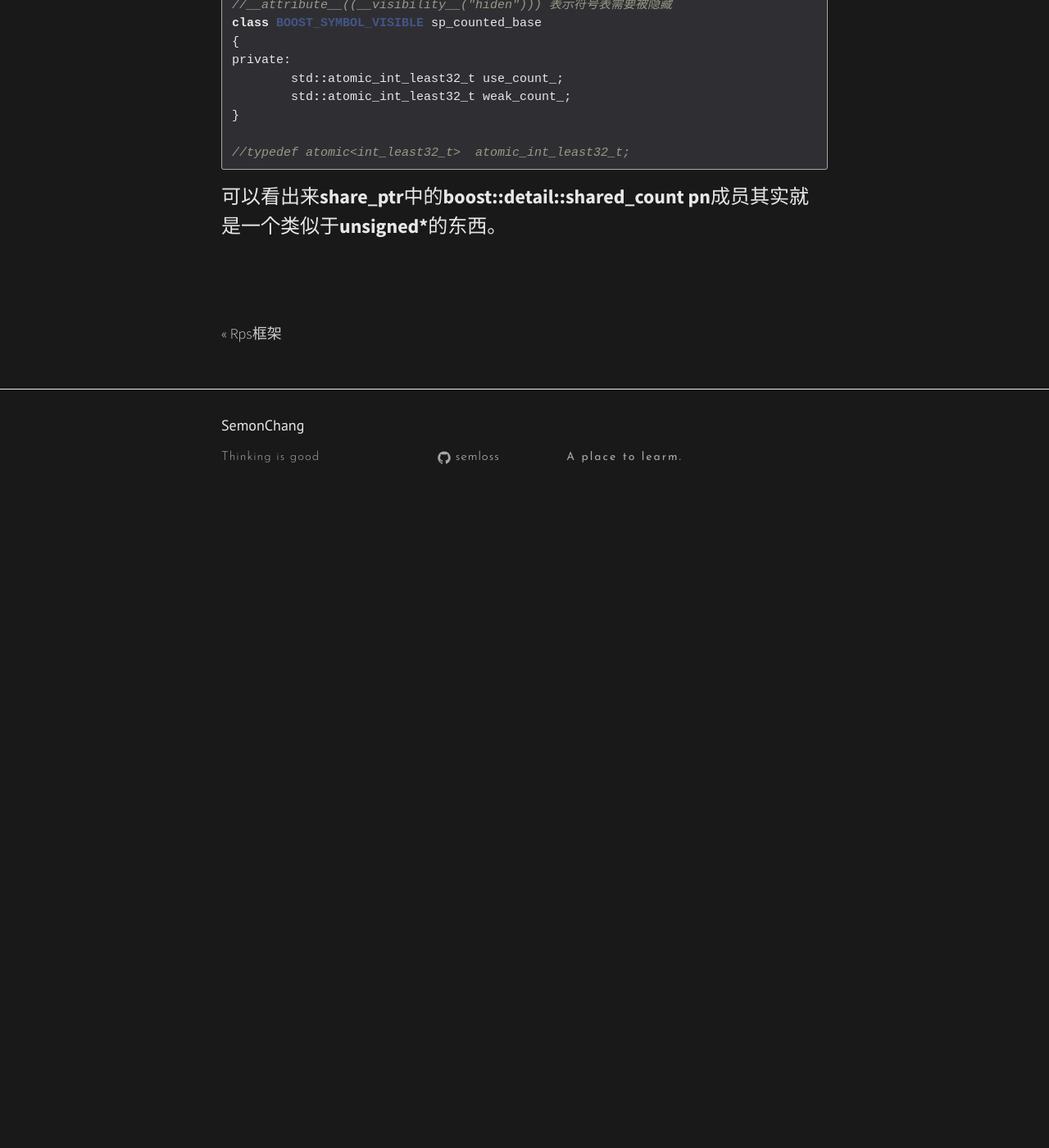
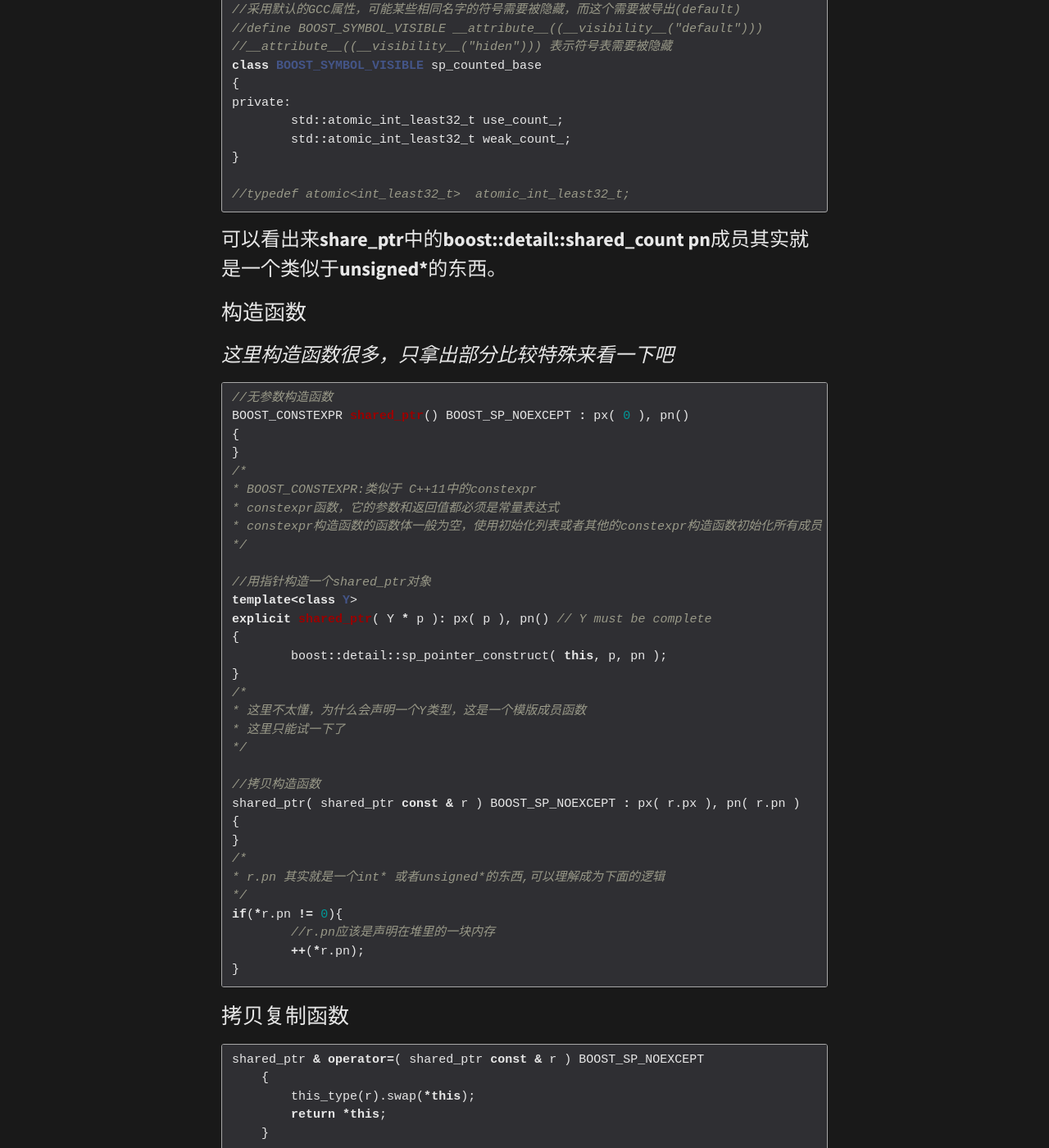
Before and after one commit to Semloss/semloss.github.io, a Jekyll site: the page built from _posts/2019-05-18-boost库详解.md, in a window 1280 px wide and 1400 px high, scrolled down 1908 px. Shown: the whole window at 82% size. Built offline with Jekyll 4.4.1, drawn with Linux system fonts in a browser that asks for light colours; nearby versions of some CDN libraries; our own code applies the rules of GitHub Pages for plain Markdown files; before the commit the page ends 2538 px from its top, so only the background shows below that; some of the changed text lies outside the part shown.

Commit message:
boost shared ptr

````diff
--- a/_posts/2019-05-18-boost库详解.md
+++ b/_posts/2019-05-18-boost库详解.md
@@ -4,7 +4,7 @@
 
 ### share_ptr类
 
-#### 特殊成员
+### 特殊成员
 
 ```c++
 template<class T> class shared_ptr{
@@ -32,9 +32,9 @@ private:
 };
 ```
 
-#### 下面进行部分代码的解释
+### 下面进行部分代码的解释
 
-##### boost::detail::sp_element
+### boost::detail::sp_element
 
 ```c++
 //实现代码如下
@@ -49,7 +49,7 @@ template< class T> struct sp_element
 	boost::detail::sp_element< int >::type 就是指的是int类型
 ```
 
-##### boost::detail::shared_count
+### boost::detail::shared_count
 
 ```c++
 //file: boost/smart_ptr/detail/shared_count.hpp
@@ -78,3 +78,98 @@ private:
 ```
 
 可以看出来**share_ptr**中的**boost::detail::shared_count pn**成员其实就是一个类似于**unsigned\***的东西。
+
+### 构造函数
+
+*这里构造函数很多，只拿出部分比较特殊来看一下吧*
+
+```c++
+//无参数构造函数
+BOOST_CONSTEXPR shared_ptr() BOOST_SP_NOEXCEPT : px( 0 ), pn()
+{
+}
+/*
+* BOOST_CONSTEXPR:类似于 C++11中的constexpr
+* constexpr函数，它的参数和返回值都必须是常量表达式
+* constexpr构造函数的函数体一般为空，使用初始化列表或者其他的constexpr构造函数初始化所有成员
+*/
+
+//用指针构造一个shared_ptr对象
+template<class Y>
+explicit shared_ptr( Y * p ): px( p ), pn() // Y must be complete
+{
+	boost::detail::sp_pointer_construct( this, p, pn );
+}
+/*
+* 这里不太懂，为什么会声明一个Y类型，这是一个模版成员函数
+* 这里只能试一下了
+*/
+
+//拷贝构造函数
+shared_ptr( shared_ptr const & r ) BOOST_SP_NOEXCEPT : px( r.px ), pn( r.pn )
+{
+}
+/*
+* r.pn 其实就是一个int* 或者unsigned*的东西,可以理解成为下面的逻辑
+*/
+if(*r.pn != 0){
+	//r.pn应该是声明在堆里的一块内存
+	++(*r.pn);
+}
+```
+
+### 拷贝复制函数
+
+```c++
+shared_ptr & operator=( shared_ptr const & r ) BOOST_SP_NOEXCEPT
+    {
+        this_type(r).swap(*this);
+        return *this;
+    }
+
+// 看一下 this_type::swap函数
+void swap( shared_ptr & other ) BOOST_SP_NOEXCEPT
+    {
+        std::swap(px, other.px);
+        pn.swap(other.pn);
+    }
+
+ //再看一下pn.swap
+ void swap(shared_count & r) BOOST_SP_NOEXCEPT
+    {
+        sp_counted_base * tmp = r.pi_;
+        r.pi_ = pi_;
+        pi_ = tmp;
+    }
+
+    //shared_count的拷贝赋值函数
+    shared_count & operator= (shared_count const & r) BOOST_SP_NOEXCEPT
+    {
+        sp_counted_base * tmp = r.pi_;
+
+			//这里很重要
+			//当你声明一个空的sp_counted_base的时候
+			//tmp 肯定 ！= r.pi_
+			//所以这个时候需要将加1
+			// if(pi_ != 0) 意思就是，如果令一个已经有值的shared_count被赋值称为另外一个，那么自己将会被-1
+        if( tmp != pi_ )
+        {
+            if( tmp != 0 ) tmp->add_ref_copy();
+            if( pi_ != 0 ) pi_->release();
+            pi_ = tmp;
+        }
+
+        return *this;
+    }
+
+ /*
+ * pn.swap会调用拷贝复制函数，这个时候会将内置的count+1，所以这个时候将传过来的引用r设置为pi_
+ */
+
+ //其他的拷贝函数都大径相同了
+ shared_ptr & operator=( shared_ptr && r ) BOOST_SP_NOEXCEPT
+    {
+        this_type( static_cast< shared_ptr && >( r ) ).swap( *this );
+        return *this;
+    }
+```
````
